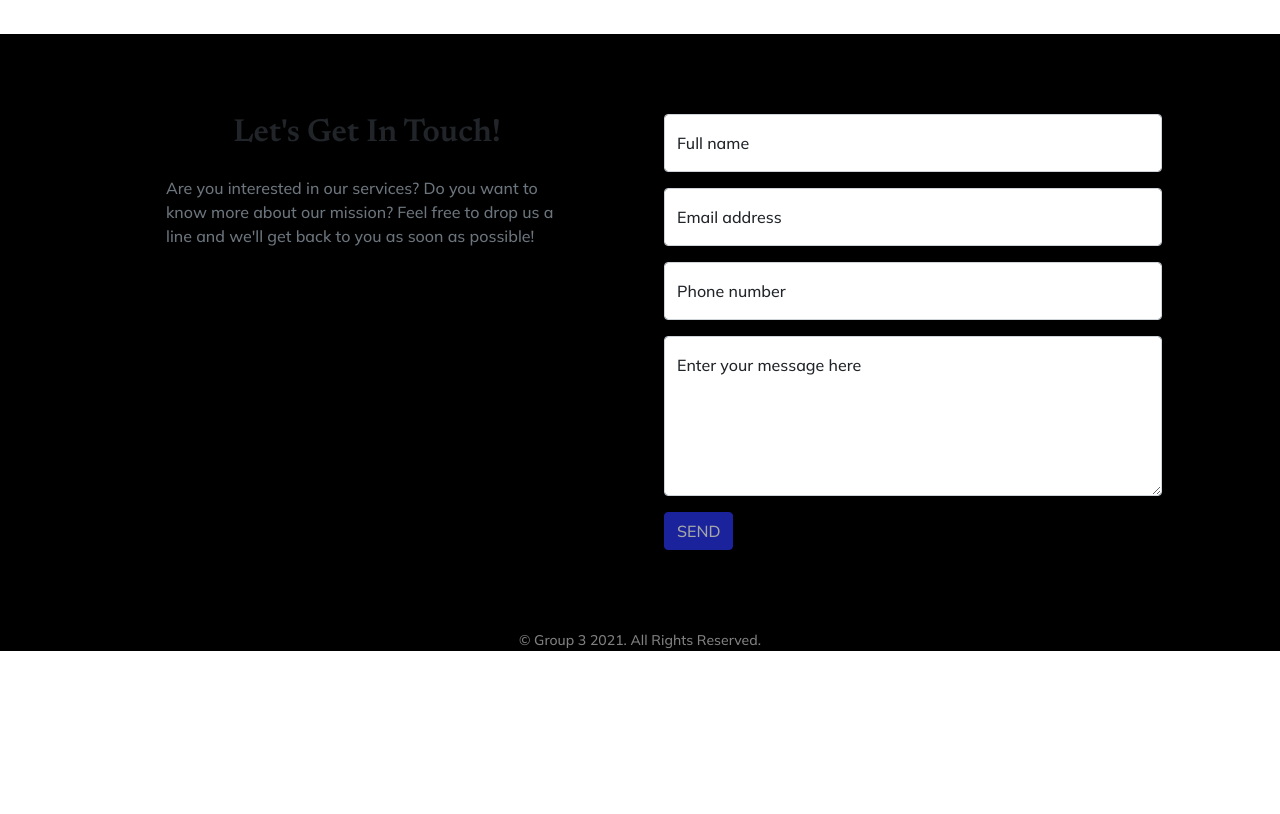
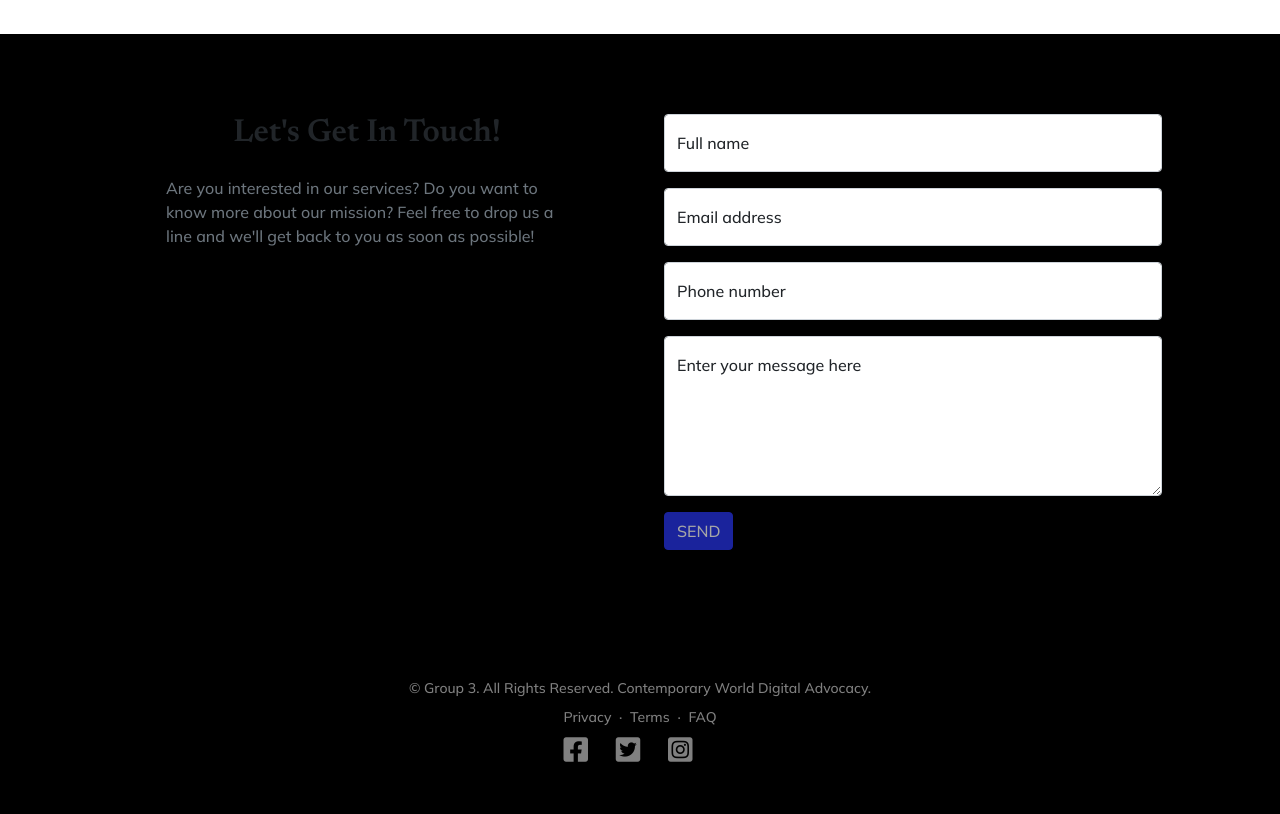
Before and after one commit to MarcGoz/CW2, a plain HTML site: page about.html in a window 1280 px wide. Shown: the part 4012-4826 px from the top of the page. Before the commit the page ends 4671 px from the top, so only its background shows below. Drawn offline with nearby package versions, Linux system fonts and the light colour scheme; files that its build step writes are made by us from their sources; a script that the page names is missing.

Commit message:
Update about.html

```diff
--- a/about.html
+++ b/about.html
@@ -161,11 +161,40 @@
 </section>
 
 <!-- Footer-->
-<footer class="bg-black small text-center text-white-50">
-    <div class="container px-5">
-        <div class="mb-2">&copy; Group 3 2021. All Rights Reserved.</div>
-    </div>
-</footer>
+<!DOCTYPE html>
+<html>
+<head>
+	<meta charset="utf-8">
+	<title>Social Icons Test</title>
+	<link rel="stylesheet" href="https://cdnjs.cloudflare.com/ajax/libs/font-awesome/5.15.4/css/all.min.css">
+
+</head>
+<body>
+	<footer class="bg-black text-center py-5">
+		<div class="container px-5">
+			<div class="text-white-50 small">
+				<div class="mb-2">&copy; Group 3. All Rights Reserved. Contemporary World Digital Advocacy.</div>
+				<a href="#">Privacy</a>
+				<span class="mx-1">&middot;</span>
+				<a href="#">Terms</a>
+				<span class="mx-1">&middot;</span>
+				<a href="#">FAQ</a>
+				<div class="mt-2 social-icons">
+					<a href="https://www.facebook.com/profile.php?id=100090646631612" class="me-4 text-reset">
+						<i class="fab fa-facebook-square fa-2x"></i>
+					</a>
+					<a href="https://twitter.com/WildlifeAbode " class="me-4 text-reset">
+						<i class="fab fa-twitter-square fa-2x"></i>
+					</a>
+					<a href="https://www.instagram.com/environmentwildlife_/?fbclid=IwAR3tbBS9tP2EO7xrFysy_P4o85fRw21zAzEwUfGBTfBL208As4Yh8TaZWsQ" class="me-4 text-reset">
+						<i class="fab fa-instagram-square fa-2x"></i>
+					</a>
+				</div>
+			</div>
+		</div>
+	</footer>
+
+
 
 <!-- Feedback Modal-->
 <div class="modal fade" id="feedbackModal" tabindex="-1" aria-labelledby="feedbackModalLabel" aria-hidden="true">
```
